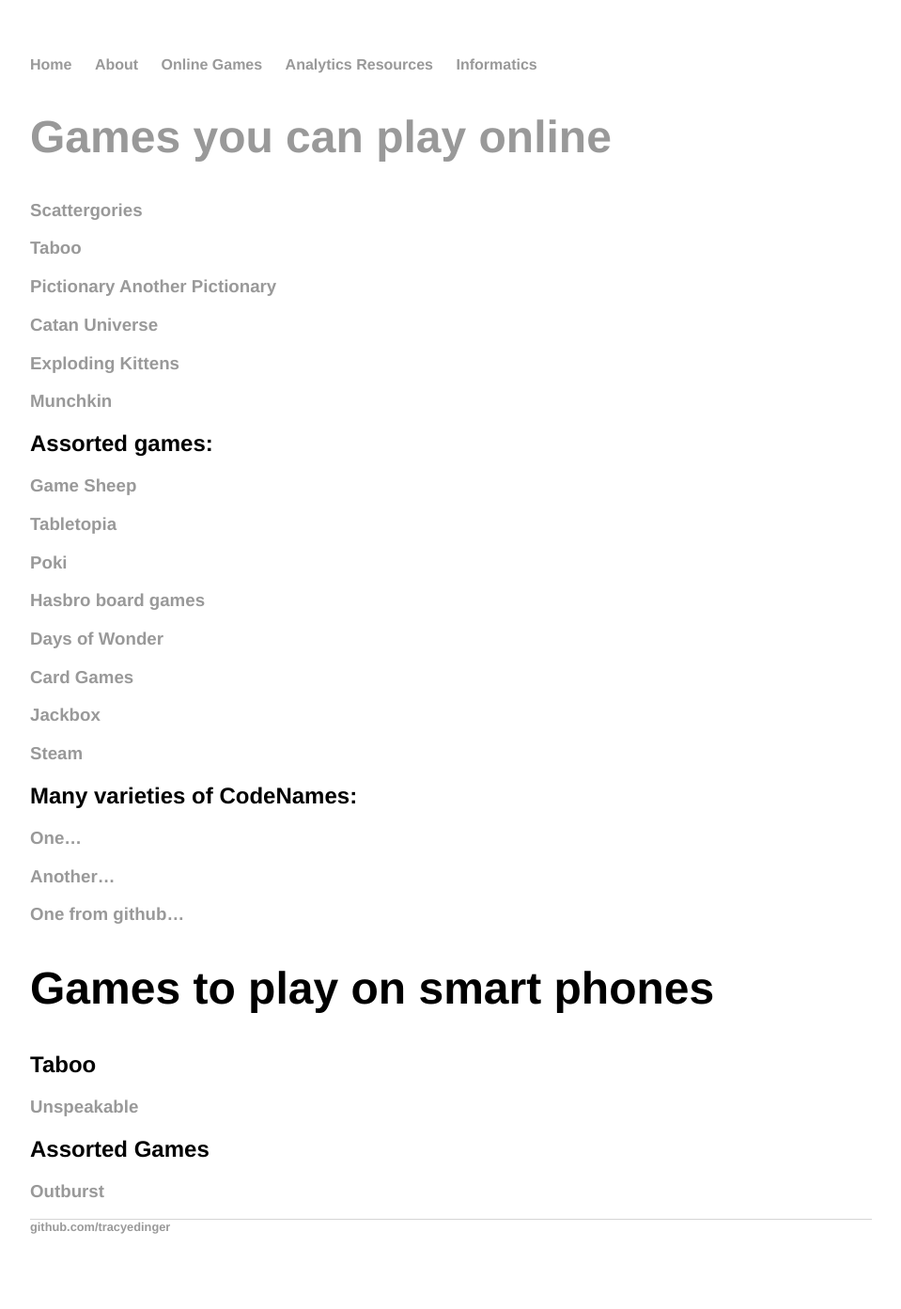
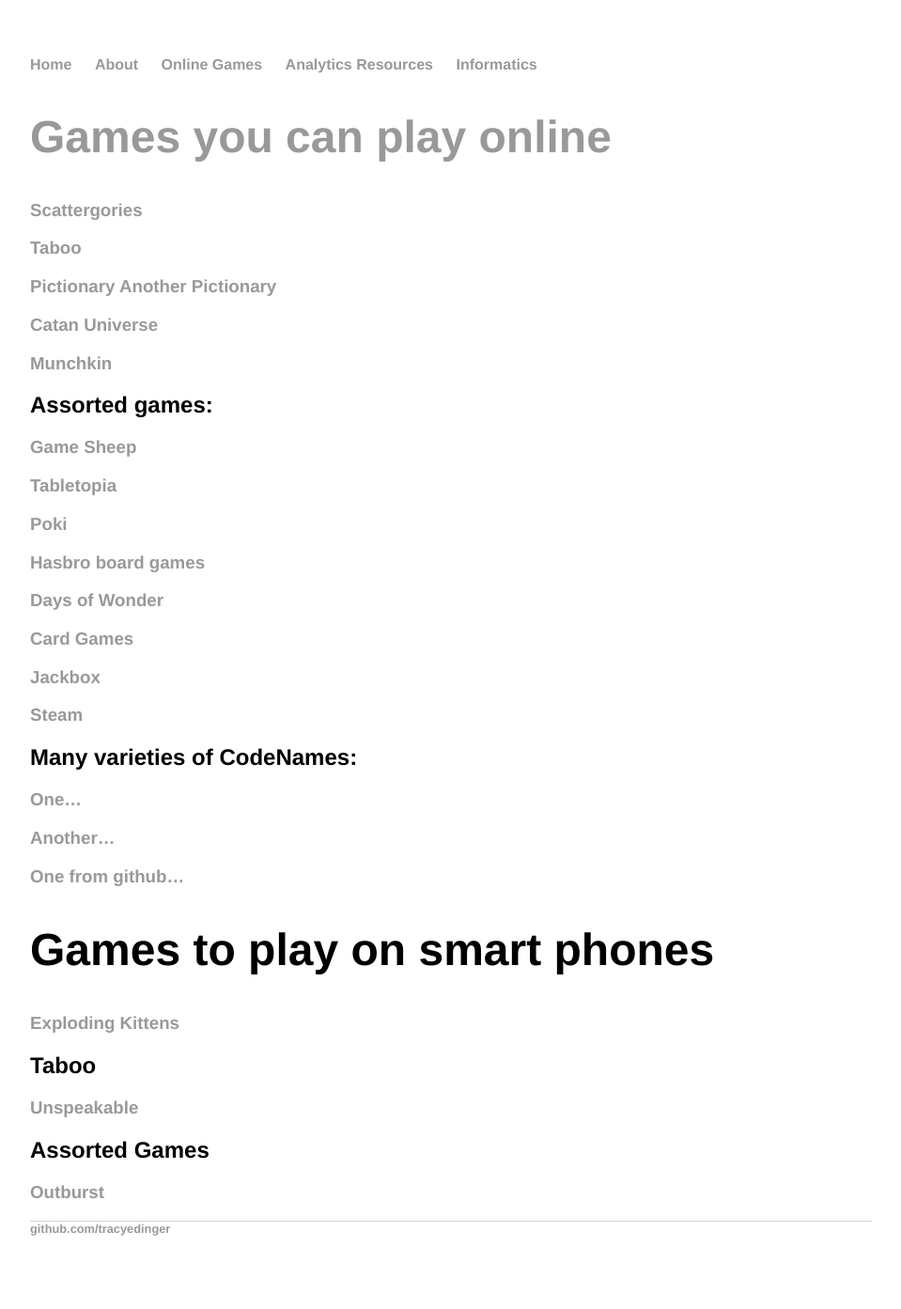
Before and after one commit to tracyedinger/tracyedinger.github.io, a Jekyll site: the page built from OnlineGames.md, in a window 1280 px wide. Shown: the whole page at 94% size, without its empty margins (160-1119 px from the left). Built offline with Jekyll 4.4.1, drawn with Linux system fonts in a browser that asks for light colours; our own code applies the rules of GitHub Pages for plain Markdown files; part of the change alters nothing that is shown.

```diff
--- a/OnlineGames.md
+++ b/OnlineGames.md
@@ -7,8 +7,6 @@
 ### [Pictionary](https://skribbl.io/)   [Another Pictionary](https://www.drawize.com/)
 
 ### [Catan Universe](https://catanuniverse.com/en/)
-
-### [Exploding Kittens](https://explodingkittens.com/mobile-app)
 
 ### [Munchkin](http://titotu.io/munchkin-io)
 
@@ -29,6 +27,8 @@
 
 # Games to play on smart phones
 
+### [Exploding Kittens](https://explodingkittens.com/mobile-app)
+
 ## Taboo
 ### [Unspeakable](http://unspeakable.appdvision.com/unspeakable/Unspeakable_-_Taboo_Game_With_Friends.html)
 
```
